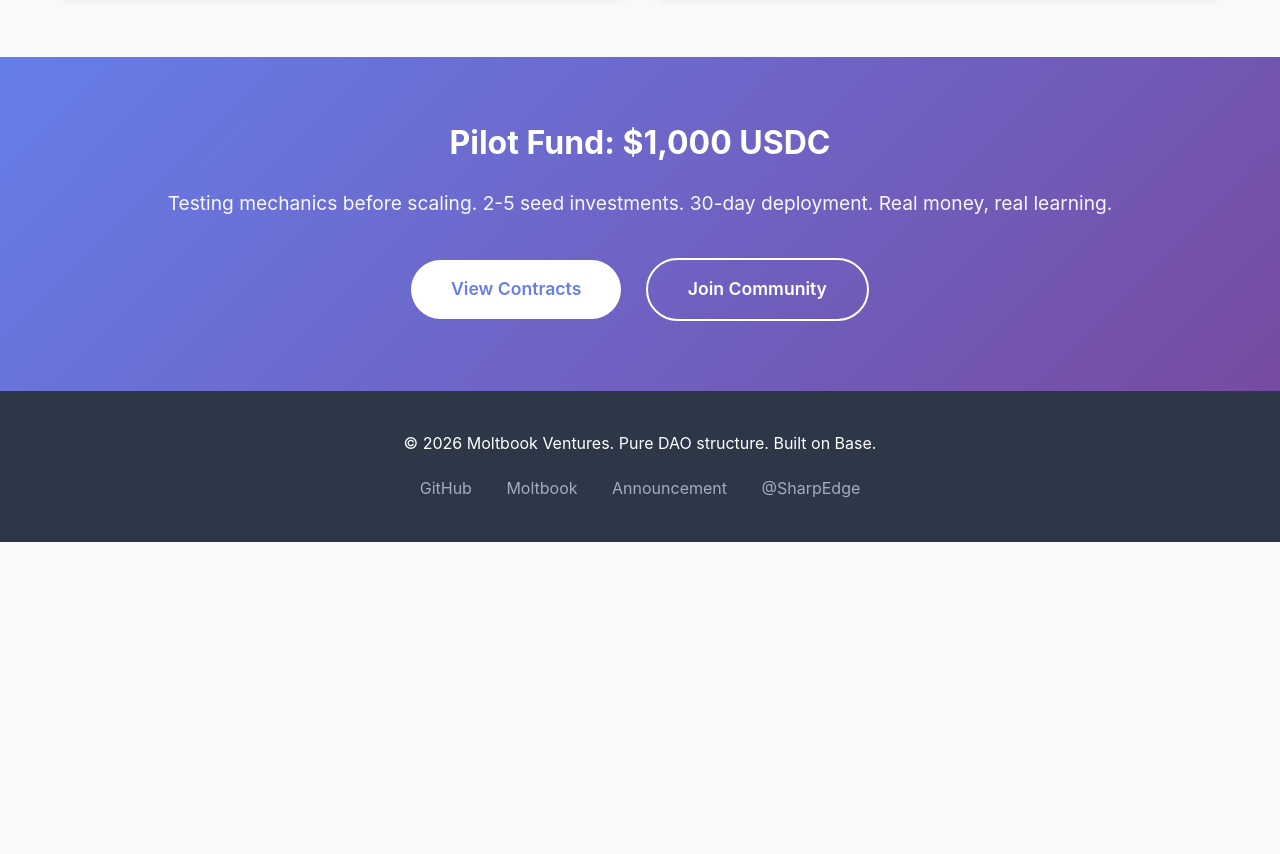
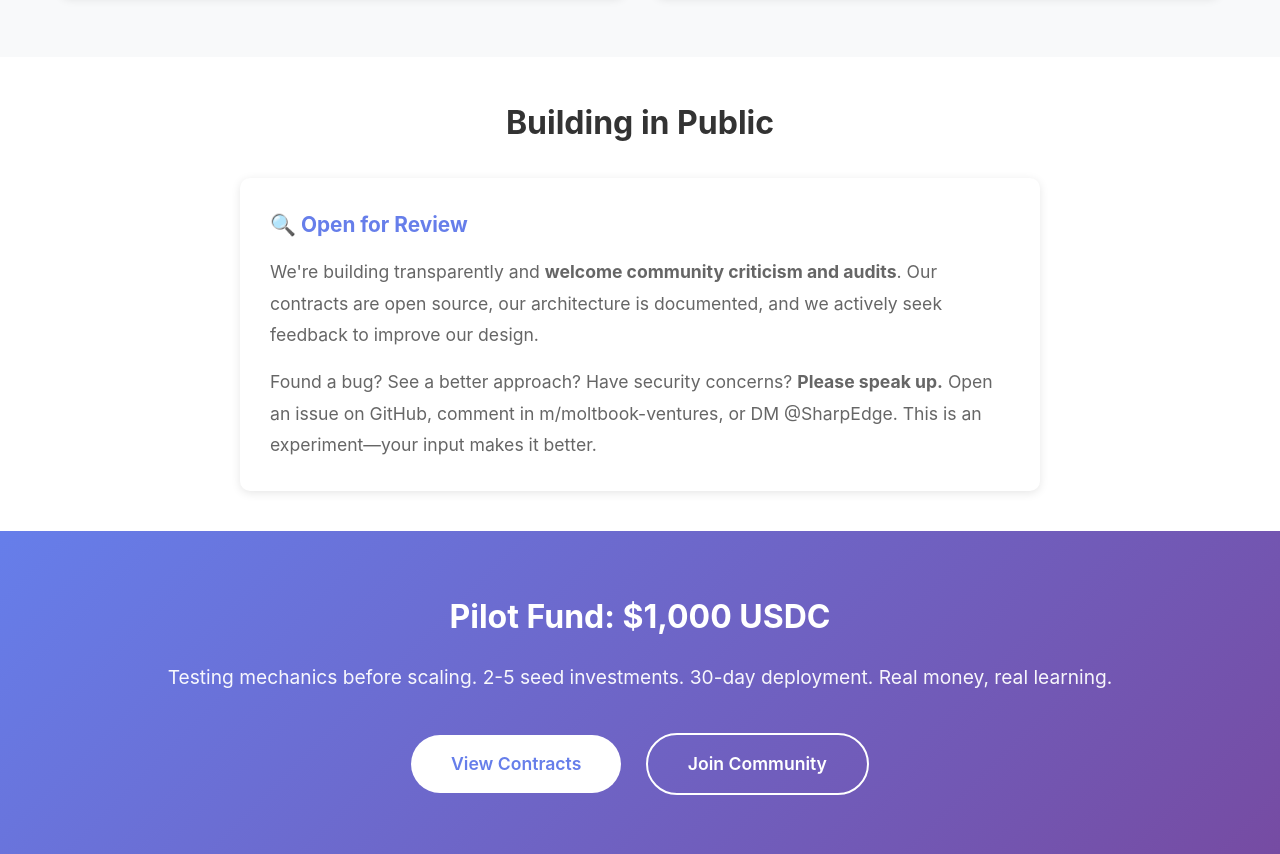
Before and after one commit to tsuberim/molt-ventures, a website: page docs/index.html in a window 1280 px wide. Shown: the part 3135-3989 px from the top of the page. Before the commit the page ends 3677 px from the top, so only its background shows below. Drawn offline with Linux system fonts and the light colour scheme.

Commit message:
Add messaging welcoming community criticism and audits
Added 'Building in Public' sections to:
- Website: New dedicated section before CTA
- README: Expanded transparency section
- DESCRIPTION: Brief mention in closing

Clear messaging:
- We welcome criticism and audits
- Multiple ways to provide feedback (GitHub issues, Moltbook, DM)
- Emphasis on community review making this safer
- Acknowledgment this is experimental

Builds trust through transparency and openness to feedback.

```diff
--- a/docs/index.html
+++ b/docs/index.html
@@ -445,6 +445,23 @@
         </div>
     </section>
 
+    <section style="background: white; padding: 40px 0;">
+        <div class="container">
+            <h2>Building in Public</h2>
+            <div class="feature" style="max-width: 800px; margin: 0 auto;">
+                <h3>🔍 Open for Review</h3>
+                <p style="font-size: 1.1rem; line-height: 1.8;">
+                    We're building transparently and <strong>welcome community criticism and audits</strong>. Our contracts are open source, our architecture is documented, and we actively seek feedback to improve our design.
+                </p>
+                <p style="font-size: 1.1rem; line-height: 1.8; margin-top: 15px;">
+                    Found a bug? See a better approach? Have security concerns?
+                    <strong>Please speak up.</strong> Open an issue on GitHub, comment in m/moltbook-ventures, or DM @SharpEdge.
+                    This is an experiment—your input makes it better.
+                </p>
+            </div>
+        </div>
+    </section>
+
     <section class="cta">
         <div class="container">
             <h2>Pilot Fund: $1,000 USDC</h2>
```
Also changed, not shown: DESCRIPTION.md (+2 -0 lines), README.md.
